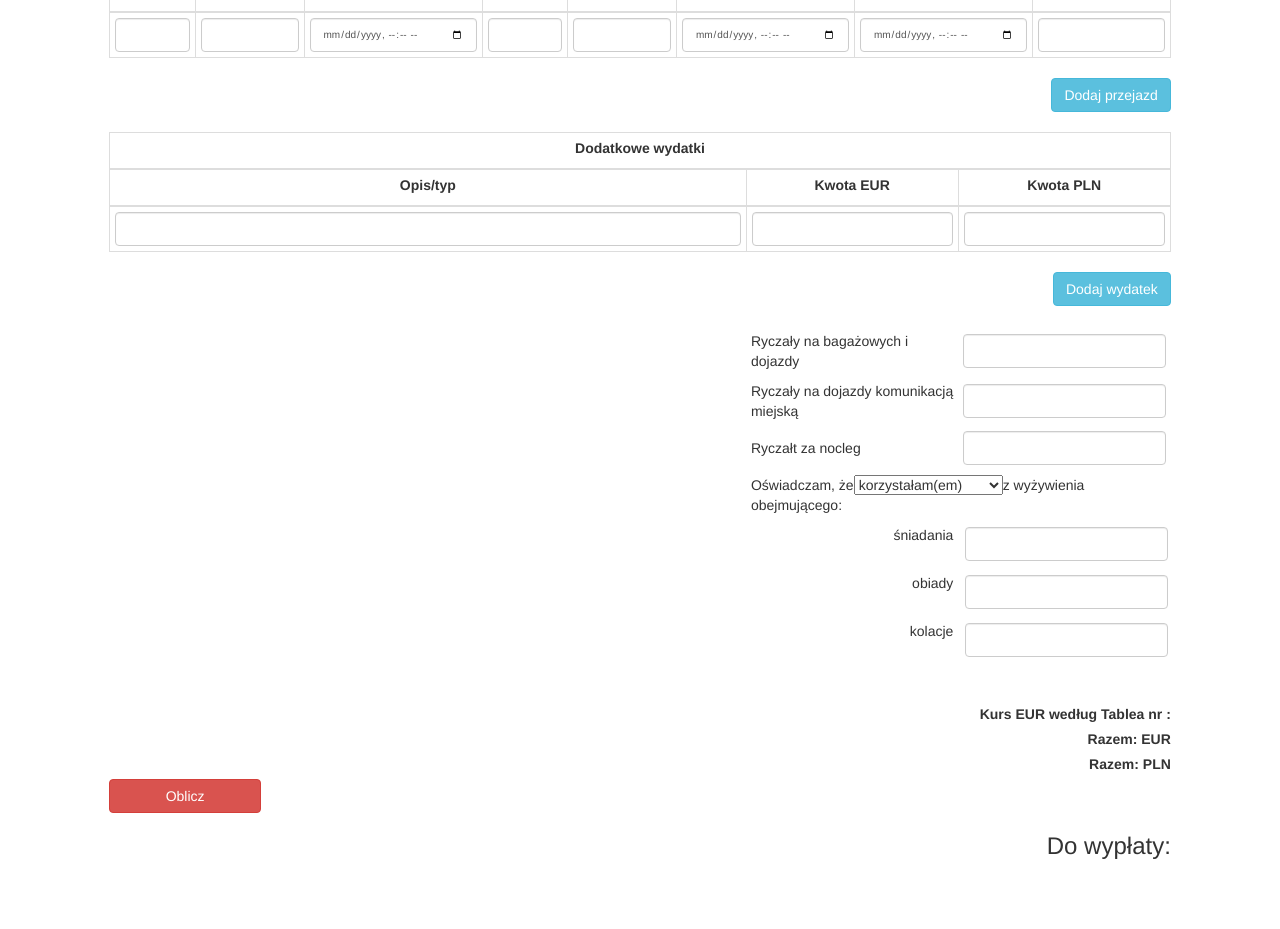
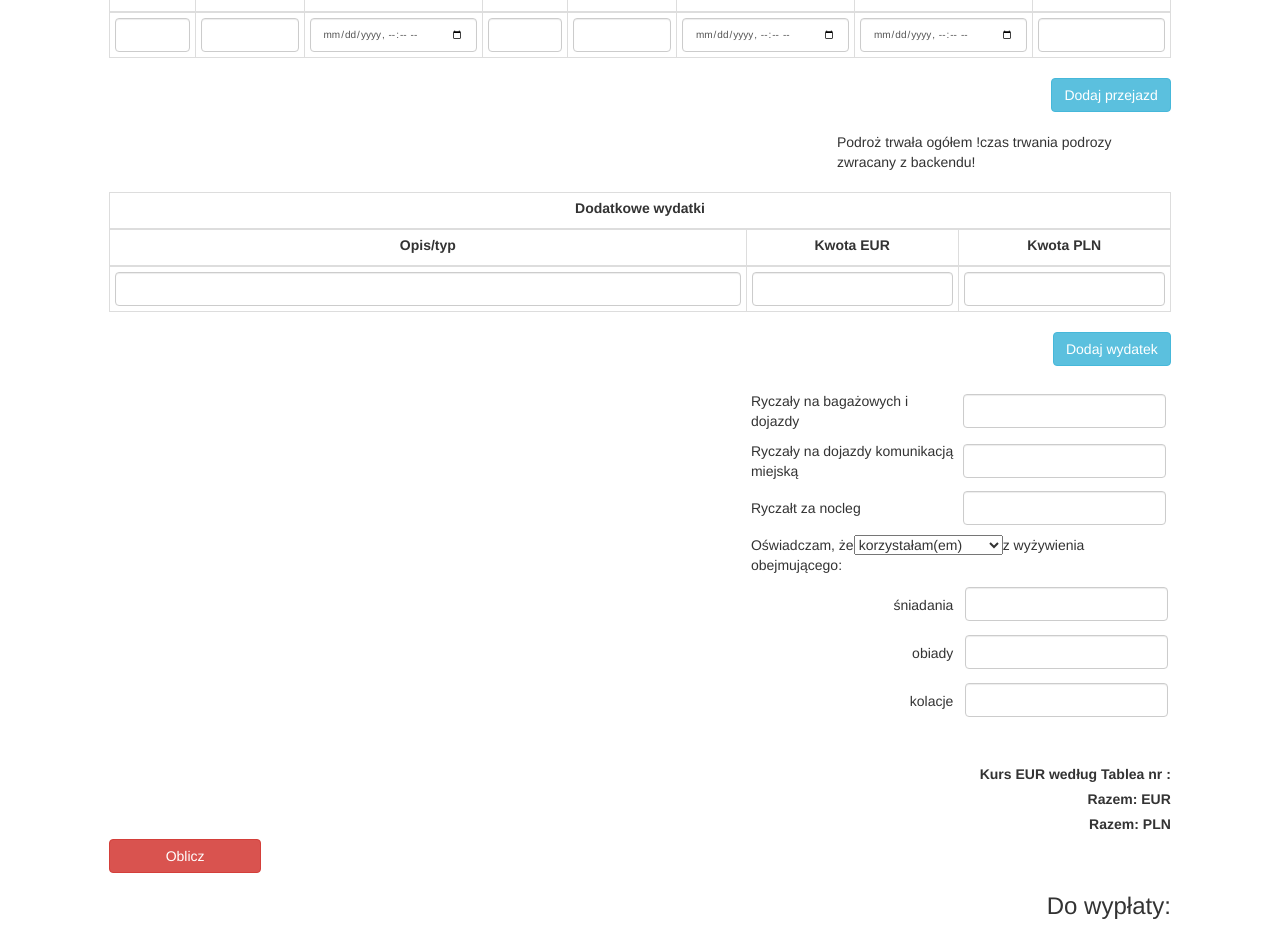
Before and after one commit to plkarmic/Delegacje, a React (Create React App) app in the folder frontend/gui-delegacje/: page / in a window 1280 px wide. Shown: the part 1000-1929 px from the top of the page. Before the commit the page ends 1875 px from the top, so only its background shows below. Built offline with nearby package versions, Linux system fonts and the light colour scheme; no server answers.

Commit message:
Frontend: travel duration time

```diff
--- a/frontend/gui-delegacje/src/Form.css
+++ b/frontend/gui-delegacje/src/Form.css
@@ -72,6 +72,9 @@
   border-bottom: 1px solid #ddd;
   padding-bottom: 5px;
   margin-bottom: 5px;
+}
+.pull-right-center{
+  margin-top: 10px;
 }
 
 @media print {
--- a/frontend/gui-delegacje/src/Form.js
+++ b/frontend/gui-delegacje/src/Form.js
@@ -289,7 +289,7 @@ handleSubmit = (e) => {
     })
     .then(out => {
       console.log(out.res)
-      this.setState({total: out.res - zaliczkaTotal + " PLN"});
+      this.setState({total: out.res - zaliczkaTotal + " PLN"}); //DODAC POLA Z BACKENDU
     });
     console.log(this.state.total)
 
@@ -385,7 +385,15 @@ render() {
         <div>
           <br/>
         </div>
-
+        <div className="row">
+        <div className="col-xs-8 col-md-8"></div>
+          <div className="col-xs-4 col-md-4">
+            Podroż trwała ogółem !czas trwania podrozy zwracany z backendu!
+          </div>
+        </div>
+        <div>
+          <br/>
+        </div>
         <div>
         <table name="formTable" id="formTable" className="table table-bordered table-condensed">
             <thead>
@@ -451,19 +459,19 @@ render() {
                     </td>
                   </tr>
                   <tr className="hidden-print">
-                      <td className="pull-right">śniadania</td>
+                      <td className="pull-right pull-right-center">śniadania</td>
                       <td>
                         <input type="number" className="sniadanieCount" name="sniadanieCount" id="sniadanieCount"/>
                       </td>
                   </tr>
                   <tr className="hidden-print">
-                      <td className="pull-right">obiady</td>
+                      <td className="pull-right pull-right-center">obiady</td>
                       <td>
                         <input type="number" className="obiadyCount" name="obiadyCount" id="obiadyCount"/>
                       </td>
                   </tr>
                   <tr className="hidden-print">
-                      <td className="pull-right">kolacje</td>
+                      <td className="pull-right pull-right-center">kolacje</td>
                       <td>
                         <input type="number" className="kolacjeCount" name="kolacjeCount" id="kolacjeCount"/>
                       </td>
```
